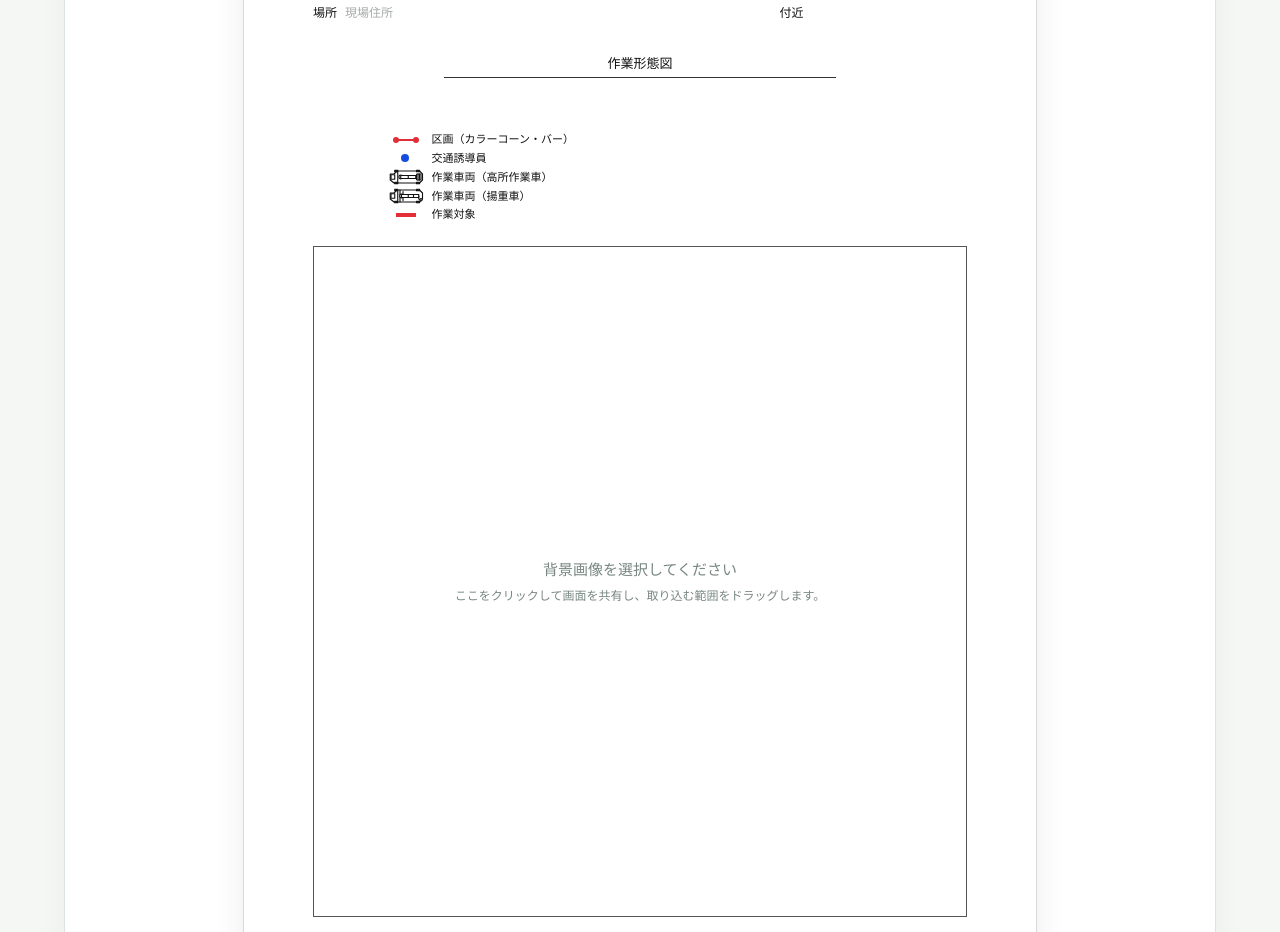
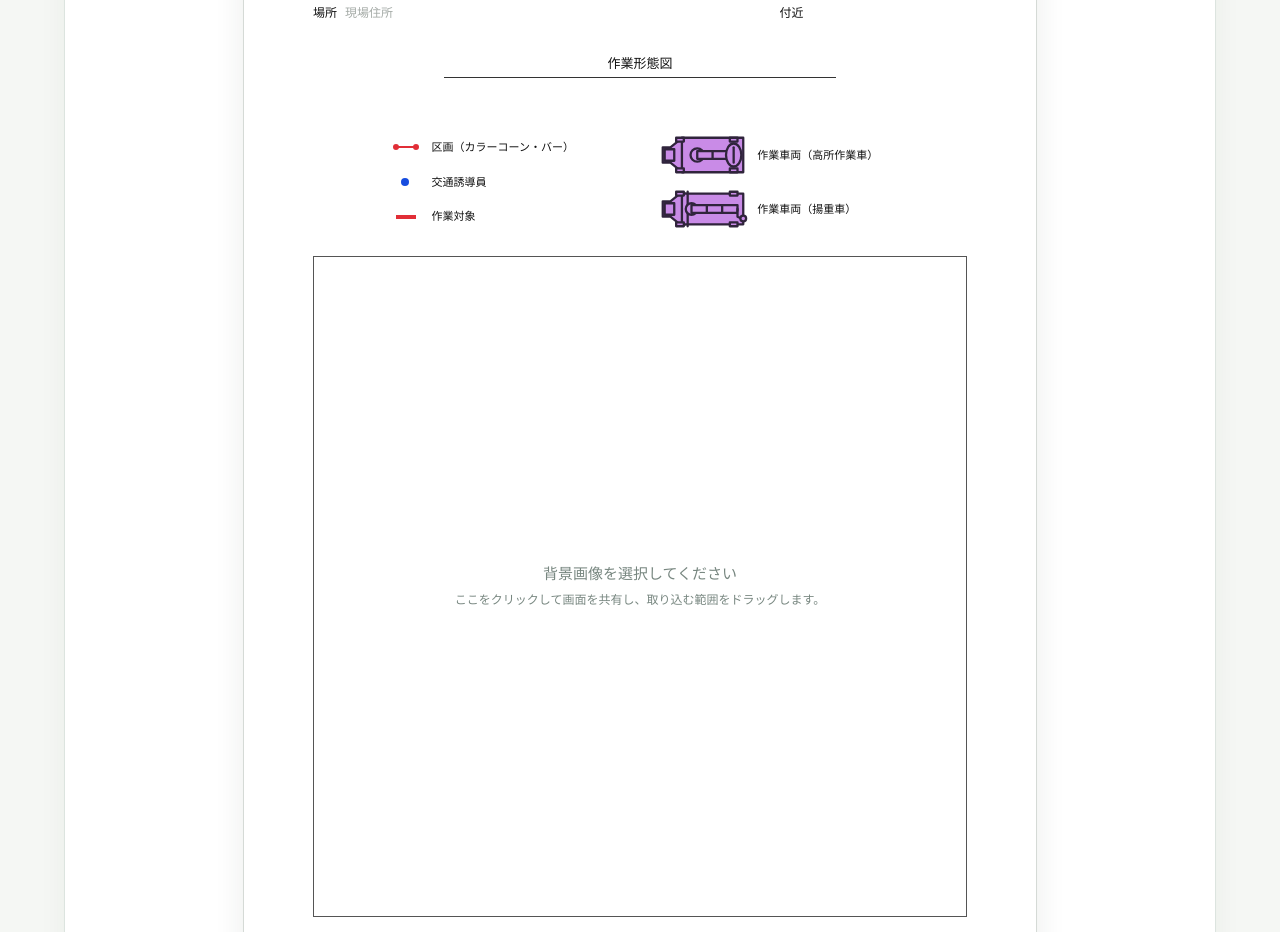
Before and after one commit to ryouariyoshi-coder/Road-use-permit, a plain HTML site: page index.html in a window 1280 px wide. Shown: the part 3636-4568 px from the top of the page. Drawn offline with nearby package versions, Linux system fonts and the light colour scheme.

Commit message:
作業車両アイコンを参考図の配置に変更
Co-authored-by: Copilot <223556219+Copilot@users.noreply.github.com>

```diff
--- a/index.html
+++ b/index.html
@@ -825,21 +825,40 @@
       text-align: center;
     }
 
-    .diagram-legend {
+    .diagram-legend-layout {
       display: grid;
-      width: max-content;
+      width: 82%;
+      grid-template-columns: minmax(0, 1fr) minmax(0, 1.1fr);
+      column-gap: 20px;
+      margin: 54px 0 24px 12%;
+    }
+
+    .diagram-legend,
+    .diagram-vehicle-legend {
+      display: grid;
       gap: 4px;
-      margin: 54px 0 24px 12%;
+      margin: 0;
       padding: 0;
       list-style: none;
       font-size: 11px;
       line-height: 1.35;
     }
 
-    .diagram-legend li {
+    .diagram-legend li,
+    .diagram-vehicle-legend li {
       display: flex;
       align-items: center;
       gap: 10px;
+    }
+
+    .diagram-vehicle-legend {
+      gap: 8px;
+    }
+
+    .diagram-vehicle-legend li {
+      display: grid;
+      grid-template-columns: 92px minmax(0, 1fr);
+      gap: 8px;
     }
 
     .diagram-legend-mark {
@@ -885,21 +904,18 @@
     }
 
     .diagram-legend-vehicle-icon {
-      position: absolute;
-      top: -3px;
-      left: -3px;
-      width: 36px;
-      height: 18px;
-      fill: #fff;
-      stroke: #111;
-      stroke-width: 1.5;
+      display: block;
+      width: 92px;
+      height: 46px;
+      fill: #c98be7;
+      stroke: #30243c;
+      stroke-width: 1.2;
       stroke-linecap: round;
       stroke-linejoin: round;
     }
 
     .diagram-legend-vehicle-icon .vehicle-wheel {
-      fill: #111;
-      stroke: #111;
+      fill: #c98be7;
     }
 
     .diagram-legend-mark[data-mark="target"]::before {
@@ -1256,6 +1272,24 @@
 
       .applicant-block {
         width: 70%;
+      }
+
+      .diagram-legend-layout {
+        width: 100%;
+        grid-template-columns: minmax(0, 0.9fr) minmax(0, 1.1fr);
+        column-gap: 8px;
+        margin-right: 0;
+        margin-left: 0;
+      }
+
+      .diagram-vehicle-legend li {
+        grid-template-columns: 64px minmax(0, 1fr);
+        gap: 5px;
+      }
+
+      .diagram-legend-vehicle-icon {
+        width: 64px;
+        height: 32px;
       }
     }
 
@@ -1461,7 +1495,7 @@
         display: none !important;
       }
 
-      body.print-work-diagram .diagram-legend {
+      body.print-work-diagram .diagram-legend-layout {
         margin-top: 14mm;
         margin-bottom: 8mm;
       }
@@ -1811,34 +1845,40 @@
           </div>
           <h3 class="diagram-document-title">作業形態図</h3>
         </header>
-        <ul class="diagram-legend" aria-label="作業形態図の凡例">
-          <li><span class="diagram-legend-mark" data-mark="zone" aria-hidden="true"></span>区画（カラーコーン・バー）</li>
-          <li><span class="diagram-legend-mark" data-mark="staff" aria-hidden="true"></span>交通誘導員</li>
-          <li><span class="diagram-legend-mark" data-mark="vehicle" aria-hidden="true">
-            <svg class="diagram-legend-vehicle-icon" viewBox="0 0 48 24">
-              <path d="M3 8h5l4-4h30l4 4v8l-4 4H8l-5-4z"></path>
-              <path d="M4 9h5v6H4zM13 5v14"></path>
-              <path class="vehicle-wheel" d="M9 3h4v2H9zM9 19h4v2H9zM38 3h4v2h-4zM38 19h4v2h-4z"></path>
-              <circle cx="17" cy="12" r="2.5"></circle>
-              <path d="M17 10h20v4H17zM27 10v4"></path>
-              <rect x="38" y="8" width="6" height="8" rx="1"></rect>
-              <path d="M40 8v8M42 8v8"></path>
-            </svg>
-          </span>作業車両（高所作業車）</li>
-          <li><span class="diagram-legend-mark" data-mark="vehicle-alt" aria-hidden="true">
-            <svg class="diagram-legend-vehicle-icon" viewBox="0 0 48 24">
-              <path d="M3 8h5l4-4h30l4 4v8l-4 4H8l-5-4z"></path>
-              <path d="M4 9h5v6H4zM13 5v14"></path>
-              <path class="vehicle-wheel" d="M9 3h4v2H9zM9 19h4v2H9zM38 3h4v2h-4zM38 19h4v2h-4z"></path>
-              <path d="M16 4v16M20 6v12"></path>
-              <circle cx="18" cy="12" r="2.5"></circle>
-              <path d="M18 10h23v4H18zM27 10v4M34 10v4"></path>
-              <path d="M41 12v4l2 1"></path>
-              <circle cx="44" cy="17" r="1.5"></circle>
-            </svg>
-          </span>作業車両（揚重車）</li>
-          <li><span class="diagram-legend-mark" data-mark="target" aria-hidden="true"></span>作業対象</li>
-        </ul>
+        <div class="diagram-legend-layout">
+          <ul class="diagram-legend" aria-label="作業形態図の凡例">
+            <li><span class="diagram-legend-mark" data-mark="zone" aria-hidden="true"></span>区画（カラーコーン・バー）</li>
+            <li><span class="diagram-legend-mark" data-mark="staff" aria-hidden="true"></span>交通誘導員</li>
+            <li><span class="diagram-legend-mark" data-mark="target" aria-hidden="true"></span>作業対象</li>
+          </ul>
+          <ul class="diagram-vehicle-legend" aria-label="作業車両のアイコン">
+            <li>
+              <svg class="diagram-legend-vehicle-icon" viewBox="0 0 48 24" aria-hidden="true">
+                <path d="M3 8h4l5-4h3v16h-3l-5-4H3z"></path>
+                <path d="M13 3h32v18H13zM4 9h5v6H4zM13 5v14"></path>
+                <path class="vehicle-wheel" d="M10 3h4v2h-4zM10 19h4v2h-4zM38 3h4v2h-4zM38 19h4v2h-4z"></path>
+                <circle cx="21" cy="12" r="3.5"></circle>
+                <path d="M21 10h16v4H21zM29 10v4"></path>
+                <ellipse cx="40" cy="12" rx="4" ry="6"></ellipse>
+                <path d="M40 8v8"></path>
+              </svg>
+              <span>作業車両（高所作業車）</span>
+            </li>
+            <li>
+              <svg class="diagram-legend-vehicle-icon" viewBox="0 0 48 24" aria-hidden="true">
+                <path d="M3 8h4l5-4h3v16h-3l-5-4H3z"></path>
+                <path d="M13 4h32v16H13zM4 9h5v6H4zM13 5v14"></path>
+                <path class="vehicle-wheel" d="M10 3h4v2h-4zM10 19h4v2h-4zM38 3h4v2h-4zM38 19h4v2h-4z"></path>
+                <path d="M16 3v18"></path>
+                <circle cx="18" cy="12" r="3"></circle>
+                <path d="M18 10h24v4H18zM26 10v4M34 10v4"></path>
+                <path d="M42 12v4l2 1"></path>
+                <circle cx="45" cy="17" r="1.5"></circle>
+              </svg>
+              <span>作業車両（揚重車）</span>
+            </li>
+          </ul>
+        </div>
         <div class="diagram-drawing-frame">
           <div class="diagram-canvas-wrap" data-diagram-canvas-wrap data-mode="move">
             <canvas class="diagram-canvas" data-work-diagram-canvas aria-label="作業体図編集キャンバス"></canvas>
```
Also changed, not shown: 1 other file.
